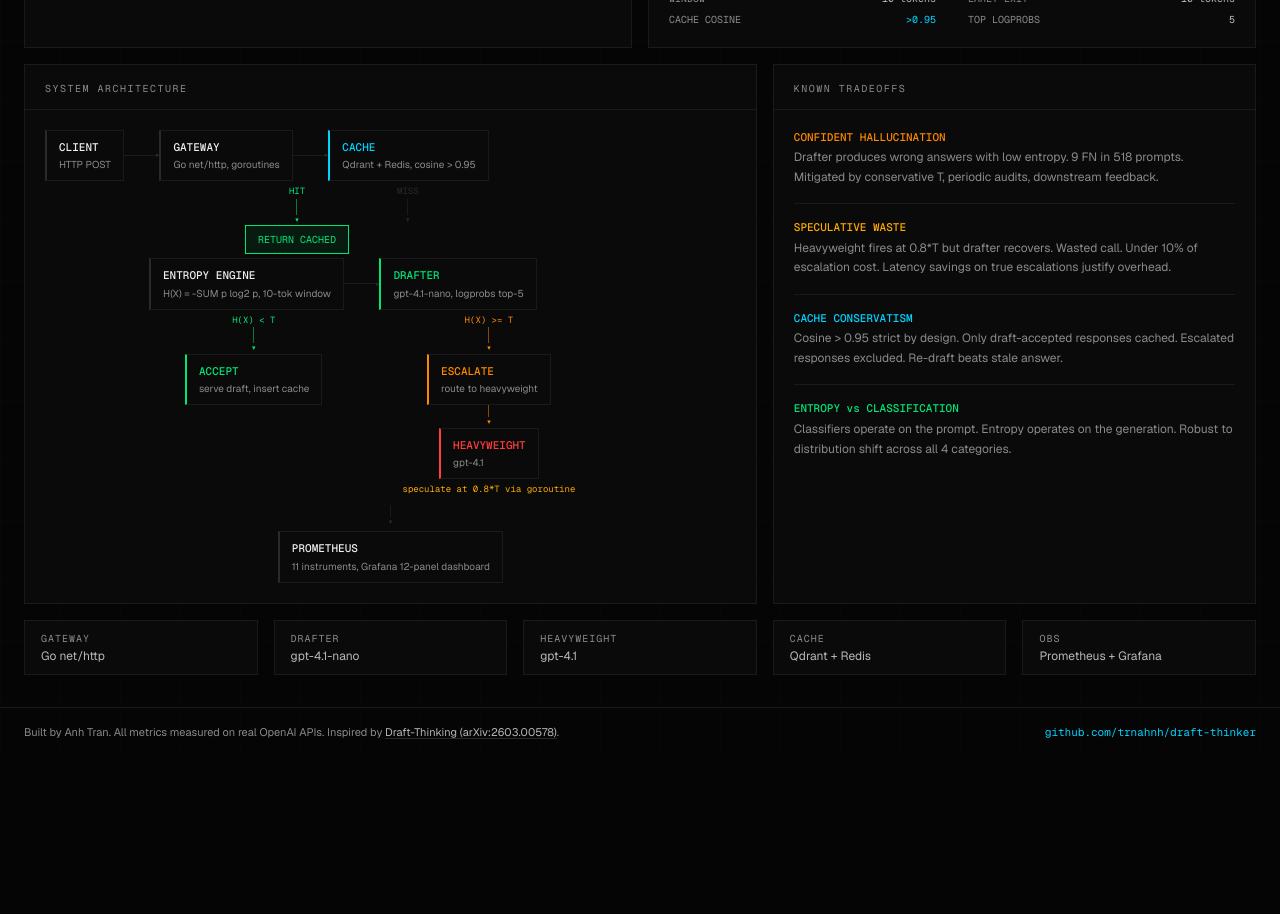
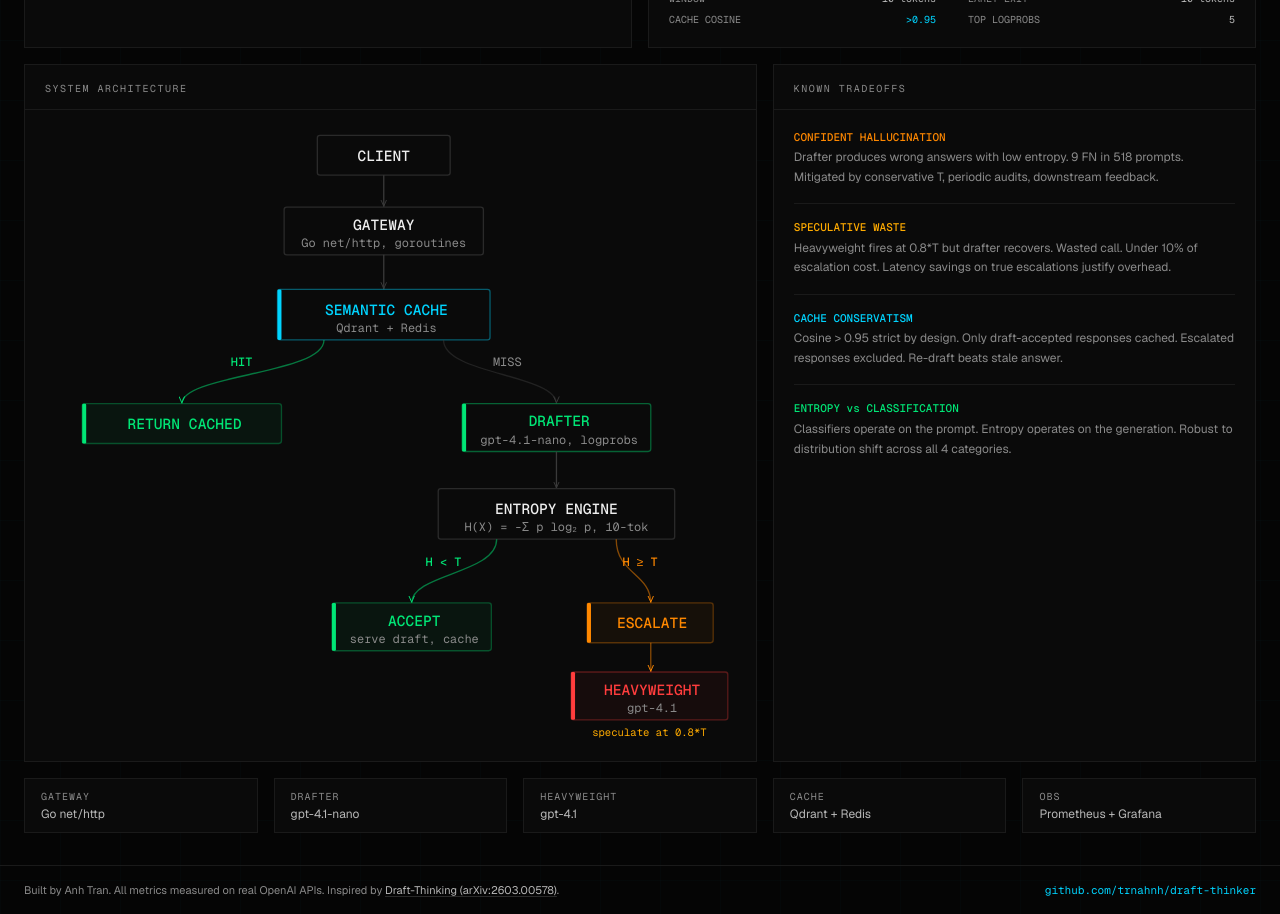
Before and after one commit to trnahnh/draft-thinker, a Next.js app in the folder web/: page / in a window 1280 px wide. Shown: the part 1400-2314 px from the top of the page. Before the commit the page ends 2156 px from the top, so only its background shows below. Built offline with nearby package versions, Linux system fonts and the light colour scheme.

Commit message:
Utilize Figma MCP for system architecture diagram

```diff
--- a/web/src/components/Architecture.tsx
+++ b/web/src/components/Architecture.tsx
@@ -1,169 +1,461 @@
-function Node({
-  label,
-  sub,
-  accent,
-  className = "",
-}: {
-  label: string;
-  sub: string;
-  accent?: "orange" | "cyan" | "green" | "red";
-  className?: string;
-}) {
-  const colors = {
-    orange: {
-      border: "border-l-[var(--color-orange)]",
-      text: "text-[var(--color-orange)]",
-    },
-    cyan: {
-      border: "border-l-[var(--color-cyan)]",
-      text: "text-[var(--color-cyan)]",
-    },
-    green: {
-      border: "border-l-[var(--color-green)]",
-      text: "text-[var(--color-green)]",
-    },
-    red: {
-      border: "border-l-[var(--color-red)]",
-      text: "text-[var(--color-red)]",
-    },
-  };
-  const c = accent
-    ? colors[accent]
-    : {
-        border: "border-l-[var(--color-border-bright)]",
-        text: "text-[var(--color-text)]",
-      };
+export default function Architecture() {
+  const f = "var(--font-geist-mono), monospace";
 
   return (
-    <div
-      className={`border border-(--color-border) border-l-2 bg-(--color-surface) px-3 py-2 ${c.border} ${className}`}
-    >
-      <div className={`font-mono text-[11px] font-medium ${c.text}`}>
-        {label}
-      </div>
-      <div className="mt-0.5 text-[10px] text-(--color-text-dark)">{sub}</div>
+    <div className="overflow-x-auto">
+      <svg
+        viewBox="0 0 520 460"
+        className="w-full min-w-[400px]"
+        xmlns="http://www.w3.org/2000/svg"
+      >
+        <defs>
+          <marker
+            id="ad"
+            viewBox="0 0 10 8"
+            refX="9"
+            refY="4"
+            markerWidth="6"
+            markerHeight="5"
+            orient="auto"
+          >
+            <path
+              d="M0 0.5 L8 4 L0 7.5"
+              fill="none"
+              stroke="#3a3a3a"
+              strokeWidth="1.2"
+            />
+          </marker>
+          <marker
+            id="ag"
+            viewBox="0 0 10 8"
+            refX="9"
+            refY="4"
+            markerWidth="6"
+            markerHeight="5"
+            orient="auto"
+          >
+            <path
+              d="M0 0.5 L8 4 L0 7.5"
+              fill="none"
+              stroke="#00e676"
+              strokeWidth="1.2"
+            />
+          </marker>
+          <marker
+            id="ao"
+            viewBox="0 0 10 8"
+            refX="9"
+            refY="4"
+            markerWidth="6"
+            markerHeight="5"
+            orient="auto"
+          >
+            <path
+              d="M0 0.5 L8 4 L0 7.5"
+              fill="none"
+              stroke="#ff8800"
+              strokeWidth="1.2"
+            />
+          </marker>
+        </defs>
+
+        {/* CLIENT */}
+        <rect
+          x={205}
+          y={4}
+          width={100}
+          height={30}
+          rx={2}
+          fill="#0a0a0a"
+          stroke="#2a2a2a"
+        />
+        <text
+          x={255}
+          y={23}
+          textAnchor="middle"
+          fill="#eeeeee"
+          fontSize={11}
+          fontFamily={f}
+          fontWeight={500}
+        >
+          CLIENT
+        </text>
+
+        <line
+          x1={255}
+          y1={34}
+          x2={255}
+          y2={58}
+          stroke="#3a3a3a"
+          markerEnd="url(#ad)"
+        />
+
+        {/* GATEWAY */}
+        <rect
+          x={180}
+          y={58}
+          width={150}
+          height={36}
+          rx={2}
+          fill="#0a0a0a"
+          stroke="#2a2a2a"
+        />
+        <text
+          x={255}
+          y={75}
+          textAnchor="middle"
+          fill="#eeeeee"
+          fontSize={11}
+          fontFamily={f}
+          fontWeight={500}
+        >
+          GATEWAY
+        </text>
+        <text
+          x={255}
+          y={88}
+          textAnchor="middle"
+          fill="#8a8a8a"
+          fontSize={9}
+          fontFamily={f}
+        >
+          Go net/http, goroutines
+        </text>
+
+        <line
+          x1={255}
+          y1={94}
+          x2={255}
+          y2={120}
+          stroke="#3a3a3a"
+          markerEnd="url(#ad)"
+        />
+
+        {/* SEMANTIC CACHE */}
+        <rect
+          x={175}
+          y={120}
+          width={160}
+          height={38}
+          rx={2}
+          fill="#0a0a0a"
+          stroke="#00d4ff"
+          strokeOpacity={0.4}
+        />
+        <rect x={175} y={120} width={3} height={38} fill="#00d4ff" rx={1} />
+        <text
+          x={257}
+          y={139}
+          textAnchor="middle"
+          fill="#00d4ff"
+          fontSize={11}
+          fontFamily={f}
+          fontWeight={500}
+        >
+          SEMANTIC CACHE
+        </text>
+        <text
+          x={257}
+          y={152}
+          textAnchor="middle"
+          fill="#8a8a8a"
+          fontSize={9}
+          fontFamily={f}
+        >
+          {"Qdrant + Redis"}
+        </text>
+
+        {/* HIT fork */}
+        <path
+          d="M210 158 C210 184, 103 184, 103 206"
+          stroke="#00e676"
+          strokeOpacity={0.5}
+          fill="none"
+          markerEnd="url(#ag)"
+        />
+        <text
+          x={148}
+          y={178}
+          textAnchor="middle"
+          fill="#00e676"
+          fontSize={9}
+          fontFamily={f}
+          fontWeight={500}
+        >
+          HIT
+        </text>
+
+        {/* MISS fork */}
+        <path
+          d="M300 158 C300 184, 385 184, 385 206"
+          stroke="#3a3a3a"
+          strokeOpacity={0.5}
+          fill="none"
+          markerEnd="url(#ad)"
+        />
+        <text
+          x={348}
+          y={178}
+          textAnchor="middle"
+          fill="#8a8a8a"
+          fontSize={9}
+          fontFamily={f}
+        >
+          MISS
+        </text>
+
+        {/* RETURN CACHED */}
+        <rect
+          x={28}
+          y={206}
+          width={150}
+          height={30}
+          rx={2}
+          fill="rgba(0,230,118,0.05)"
+          stroke="#00e676"
+          strokeOpacity={0.3}
+        />
+        <rect x={28} y={206} width={3} height={30} fill="#00e676" rx={1} />
+        <text
+          x={105}
+          y={225}
+          textAnchor="middle"
+          fill="#00e676"
+          fontSize={11}
+          fontFamily={f}
+          fontWeight={500}
+        >
+          RETURN CACHED
+        </text>
+
+        {/* DRAFTER */}
+        <rect
+          x={314}
+          y={206}
+          width={142}
+          height={36}
+          rx={2}
+          fill="#0a0a0a"
+          stroke="#00e676"
+          strokeOpacity={0.4}
+        />
+        <rect x={314} y={206} width={3} height={36} fill="#00e676" rx={1} />
+        <text
+          x={387}
+          y={223}
+          textAnchor="middle"
+          fill="#00e676"
+          fontSize={11}
+          fontFamily={f}
+          fontWeight={500}
+        >
+          DRAFTER
+        </text>
+        <text
+          x={387}
+          y={236}
+          textAnchor="middle"
+          fill="#8a8a8a"
+          fontSize={9}
+          fontFamily={f}
+        >
+          gpt-4.1-nano, logprobs
+        </text>
+
+        <line
+          x1={385}
+          y1={242}
+          x2={385}
+          y2={270}
+          stroke="#3a3a3a"
+          markerEnd="url(#ad)"
+        />
+
+        {/* ENTROPY ENGINE */}
+        <rect
+          x={296}
+          y={270}
+          width={178}
+          height={38}
+          rx={2}
+          fill="#0a0a0a"
+          stroke="#2a2a2a"
+        />
+        <text
+          x={385}
+          y={289}
+          textAnchor="middle"
+          fill="#eeeeee"
+          fontSize={11}
+          fontFamily={f}
+          fontWeight={500}
+        >
+          ENTROPY ENGINE
+        </text>
+        <text
+          x={385}
+          y={302}
+          textAnchor="middle"
+          fill="#8a8a8a"
+          fontSize={9}
+          fontFamily={f}
+        >
+          {"H(X) = -\u03A3 p log\u2082 p, 10-tok"}
+        </text>
+
+        {/* H < T fork */}
+        <path
+          d="M340 308 C340 334, 276 334, 276 356"
+          stroke="#00e676"
+          strokeOpacity={0.5}
+          fill="none"
+          markerEnd="url(#ag)"
+        />
+        <text
+          x={300}
+          y={328}
+          textAnchor="middle"
+          fill="#00e676"
+          fontSize={9}
+          fontFamily={f}
+          fontWeight={500}
+        >
+          {"H < T"}
+        </text>
+
+        {/* H >= T fork */}
+        <path
+          d="M430 308 C430 334, 456 334, 456 356"
+          stroke="#ff8800"
+          strokeOpacity={0.5}
+          fill="none"
+          markerEnd="url(#ao)"
+        />
+        <text
+          x={448}
+          y={328}
+          textAnchor="middle"
+          fill="#ff8800"
+          fontSize={9}
+          fontFamily={f}
+          fontWeight={500}
+        >
+          {"H \u2265 T"}
+        </text>
+
+        {/* ACCEPT */}
+        <rect
+          x={216}
+          y={356}
+          width={120}
+          height={36}
+          rx={2}
+          fill="rgba(0,230,118,0.05)"
+          stroke="#00e676"
+          strokeOpacity={0.3}
+        />
+        <rect x={216} y={356} width={3} height={36} fill="#00e676" rx={1} />
+        <text
+          x={278}
+          y={373}
+          textAnchor="middle"
+          fill="#00e676"
+          fontSize={11}
+          fontFamily={f}
+          fontWeight={500}
+        >
+          ACCEPT
+        </text>
+        <text
+          x={278}
+          y={386}
+          textAnchor="middle"
+          fill="#8a8a8a"
+          fontSize={9}
+          fontFamily={f}
+        >
+          serve draft, cache
+        </text>
+
+        {/* ESCALATE */}
+        <rect
+          x={408}
+          y={356}
+          width={95}
+          height={30}
+          rx={2}
+          fill="rgba(255,136,0,0.05)"
+          stroke="#ff8800"
+          strokeOpacity={0.3}
+        />
+        <rect x={408} y={356} width={3} height={30} fill="#ff8800" rx={1} />
+        <text
+          x={457}
+          y={375}
+          textAnchor="middle"
+          fill="#ff8800"
+          fontSize={11}
+          fontFamily={f}
+          fontWeight={500}
+        >
+          ESCALATE
+        </text>
+
+        <line
+          x1={456}
+          y1={386}
+          x2={456}
+          y2={408}
+          stroke="#ff8800"
+          strokeOpacity={0.5}
+          markerEnd="url(#ao)"
+        />
+
+        {/* HEAVYWEIGHT */}
+        <rect
+          x={396}
+          y={408}
+          width={118}
+          height={36}
+          rx={2}
+          fill="rgba(255,61,61,0.05)"
+          stroke="#ff3d3d"
+          strokeOpacity={0.3}
+        />
+        <rect x={396} y={408} width={3} height={36} fill="#ff3d3d" rx={1} />
+        <text
+          x={457}
+          y={425}
+          textAnchor="middle"
+          fill="#ff3d3d"
+          fontSize={11}
+          fontFamily={f}
+          fontWeight={500}
+        >
+          HEAVYWEIGHT
+        </text>
+        <text
+          x={457}
+          y={438}
+          textAnchor="middle"
+          fill="#8a8a8a"
+          fontSize={9}
+          fontFamily={f}
+        >
+          gpt-4.1
+        </text>
+
+        <text
+          x={455}
+          y={456}
+          textAnchor="middle"
+          fill="#ffab00"
+          fontSize={8}
+          fontFamily={f}
+        >
+          speculate at 0.8*T
+        </text>
+      </svg>
     </div>
   );
 }
-
-function VLine({
-  color = "var(--color-border-bright)",
-  height = 20,
-  label,
-  labelColor,
-}: {
-  color?: string;
-  height?: number;
-  label?: string;
-  labelColor?: string;
-}) {
-  return (
-    <div className="flex flex-col items-center">
-      {label && (
-        <div
-          className="font-mono text-[9px]"
-          style={{ color: labelColor || color }}
-        >
-          {label}
-        </div>
-      )}
-      <div
-        className="w-px opacity-50"
-        style={{ backgroundColor: color, height }}
-      />
-      <div className="text-[7px]" style={{ color }}>
-        &#9662;
-      </div>
-    </div>
-  );
-}
-
-function HLine() {
-  return (
-    <div className="flex items-center self-center">
-      <div className="h-px w-5 bg-(--color-border-bright) opacity-50 sm:w-8" />
-      <div className="text-[7px] text-(--color-border-bright)">&#9656;</div>
-    </div>
-  );
-}
-
-export default function Architecture() {
-  return (
-    <div className="space-y-1">
-      <div className="flex flex-col items-start gap-1 sm:flex-row sm:items-stretch sm:gap-0">
-        <Node label="CLIENT" sub="HTTP POST" />
-        <HLine />
-        <Node label="GATEWAY" sub="Go net/http, goroutines" />
-        <HLine />
-        <Node
-          label="CACHE"
-          sub="Qdrant + Redis, cosine &gt; 0.95"
-          accent="cyan"
-        />
-      </div>
-
-      <div className="flex gap-12 pl-4 sm:pl-[200px]">
-        <div className="flex flex-col items-center">
-          <VLine color="var(--color-green)" label="HIT" height={16} />
-          <div className="border border-(--color-green) border-opacity-30 bg-(--color-green-dim) px-3 py-1.5">
-            <div className="font-mono text-[10px] text-(--color-green)">
-              RETURN CACHED
-            </div>
-          </div>
-        </div>
-        <div className="flex flex-col items-center">
-          <VLine label="MISS" height={16} />
-        </div>
-      </div>
-
-      <div className="flex flex-col items-start gap-1 pl-4 sm:flex-row sm:items-stretch sm:gap-0 sm:pl-[104px]">
-        <Node
-          label="ENTROPY ENGINE"
-          sub="H(X) = -SUM p log2 p, 10-tok window"
-        />
-        <HLine />
-        <Node
-          label="DRAFTER"
-          sub="gpt-4.1-nano, logprobs top-5"
-          accent="green"
-        />
-      </div>
-
-      <div className="flex justify-start gap-14 pl-10 sm:gap-20 sm:pl-[140px]">
-        <div className="flex flex-col items-center">
-          <VLine
-            color="var(--color-green)"
-            label="H(X) < T"
-            labelColor="var(--color-green)"
-            height={16}
-          />
-          <Node label="ACCEPT" sub="serve draft, insert cache" accent="green" />
-        </div>
-        <div className="flex flex-col items-center">
-          <VLine
-            color="var(--color-orange)"
-            label="H(X) >= T"
-            labelColor="var(--color-orange)"
-            height={16}
-          />
-          <Node label="ESCALATE" sub="route to heavyweight" accent="orange" />
-          <VLine color="var(--color-orange)" height={12} />
-          <Node label="HEAVYWEIGHT" sub="gpt-4.1" accent="red" />
-          <div className="mt-1 font-mono text-[9px] text-(--color-amber)">
-            speculate at 0.8*T via goroutine
-          </div>
-        </div>
-      </div>
-
-      <div className="flex justify-center pt-1">
-        <VLine height={12} />
-      </div>
-      <div className="flex justify-center">
-        <Node
-          label="PROMETHEUS"
-          sub="11 instruments, Grafana 12-panel dashboard"
-        />
-      </div>
-    </div>
-  );
-}
```
